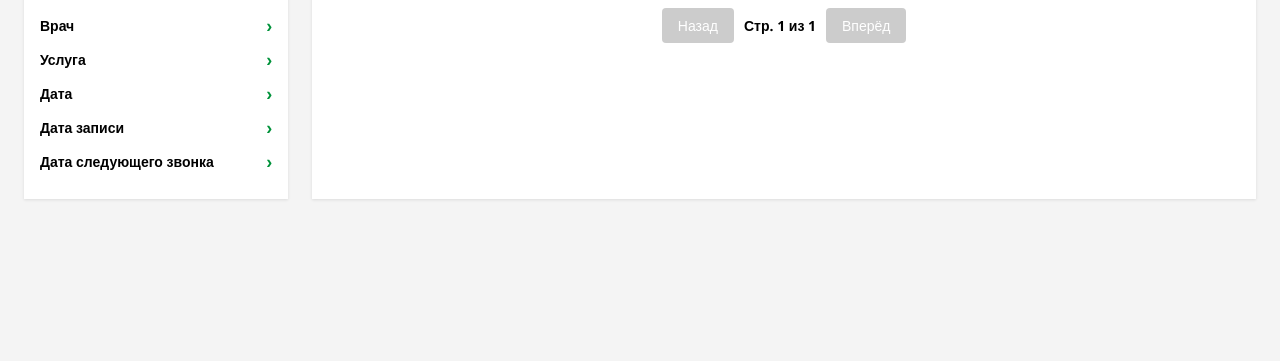
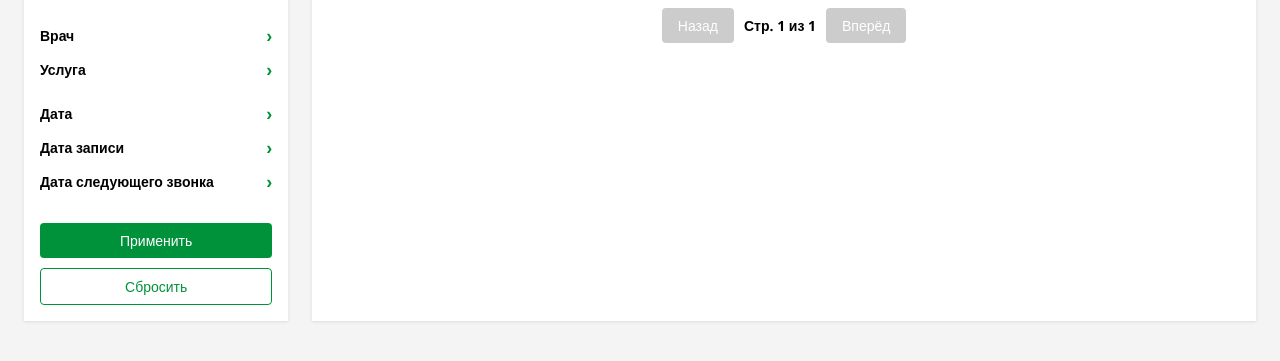
Before and after one commit to metriiics/CRMProzdorovie, a Django app: page /homie in a window 1280 px wide. Shown: the part 229-590 px from the top of the page. Run offline with Django 5.2, Linux system fonts and the light colour scheme; tables that the repository leaves empty hold one stand-in row (values such as "Sample post").

Commit message:
Полностью рабочая версия с фильтрами по врачам

```diff
--- a/core/crm/static/crm/css/style.css
+++ b/core/crm/static/crm/css/style.css
@@ -469,8 +469,14 @@
 .filter-header.collapsed::after {
   transform: rotate(0deg);
 }
+/* тут скролл добавил*/
+.filter-items {
+  max-height: 200px;
+  overflow-y: auto;
+  padding-right: 10px;
+  margin-bottom: 10px;
+}
 
-.filter-items,
 .filter-content {
   display: block;
   transition: max-height 0.3s ease, opacity 0.3s ease;
@@ -512,3 +518,42 @@
   border-radius: 4px;
   box-sizing: border-box;
 }
+
+.filter-buttons {
+  display: flex;
+  flex-direction: column; /* Сделаем кнопки вертикально */
+  gap: 10px;
+  margin-top: 20px;
+}
+
+.filter-apply-btn {
+  padding: 8px 16px;
+  font-size: 14px;
+  background-color: #00923a; /* Зелёная */
+  color: white;
+  border: none;
+  border-radius: 4px;
+  cursor: pointer;
+  transition: background-color 0.3s ease;
+}
+
+.filter-apply-btn:hover {
+  background-color: #007a2e;
+}
+
+.filter-reset-btn {
+  padding: 8px 16px;
+  font-size: 14px;
+  background-color: white; /* Белый фон */
+  color: #00923a; /* Зелёный текст */
+  border: 1px solid #00923a; /* Зелёная обводка */
+  border-radius: 4px;
+  cursor: pointer;
+  transition: background-color 0.3s ease, color 0.3s ease;
+}
+
+.filter-reset-btn:hover {
+  background-color: #f4f4f4;
+  color: #007a2e;
+  border-color: #007a2e;
+}
--- a/core/crm/templates/crm/index.html
+++ b/core/crm/templates/crm/index.html
@@ -248,6 +241,12 @@
       />
     </div>
   </div>
+
+  <div class="filter-buttons">
+    <button class="filter-apply-btn" onclick="applyFilters()">Применить</button>
+    <button class="filter-reset-btn" onclick="resetFilters()">Сбросить</button>
+  </div>
+
 </div>
       </div>
 
--- a/core/crm/views.py
+++ b/core/crm/views.py
@@ -4,7 +4,7 @@
 from rest_framework_simplejwt.tokens import RefreshToken
 from django.contrib.auth import authenticate
 from rest_framework import status
-from .models import Client, Application, Comment, Doctor, Status
+from .models import Client, Application, Comment, Doctor, Status, User
 from django.core.paginator import Paginator
 from django.db.models import Q, Prefetch
 from .serializers import CombineSerializer, ClientSerializer, StatusSerializer
@@ -119,13 +119,14 @@
 def respHome(request):
     return render(request, "crm/login.html")
 
-
 class NewApplicationsView(View):
     def get(self, request):
-
         # Получаем параметры сортировки из GET-запроса
         sort_field = request.GET.get('sort', 'id')
         sort_direction = request.GET.get('dir', 'asc')
+
+        # Получаем параметры фильтрации
+        doctor_filter = request.GET.getlist('doctor')  # Получаем список выбранных врачей
 
         # Определяем порядок сортировки
         if sort_direction == 'desc':
@@ -141,17 +142,26 @@
                 'comments',
                 queryset=Comment.objects.select_related('manager')
             )
-        ).order_by(sort_field)
+        )
 
-        paginator = Paginator(queryset, 30)  # Показывать 10 записей на странице
+        # Применяем фильтр по врачам, если он задан
+        if doctor_filter:
+            queryset = queryset.filter(doctor__user__last_name__in=doctor_filter)
+
+        queryset = queryset.order_by(sort_field)
+
+        paginator = Paginator(queryset, 30)
         page_number = request.GET.get('page')
         page_obj = paginator.get_page(page_number)
 
-        # Передаем параметры сортировки в контекст
+        # Получаем список всех врачей для фильтра через Doctor
+        doctors = Doctor.objects.select_related('user').values_list('user__last_name', flat=True).distinct()
+
         context = {
             'page_obj': page_obj,
             'current_sort': sort_field.lstrip('-'),
             'current_direction': sort_direction,
+            'doctors': doctors,  # Передаем список врачей в шаблон
         }
 
         return render(request, 'crm/index.html', context)
```
Also changed, not shown: other parts of core/crm/templates/crm/index.html (+22 -27 lines), core/crm/static/crm/js/script.js (+81 -5 lines).
